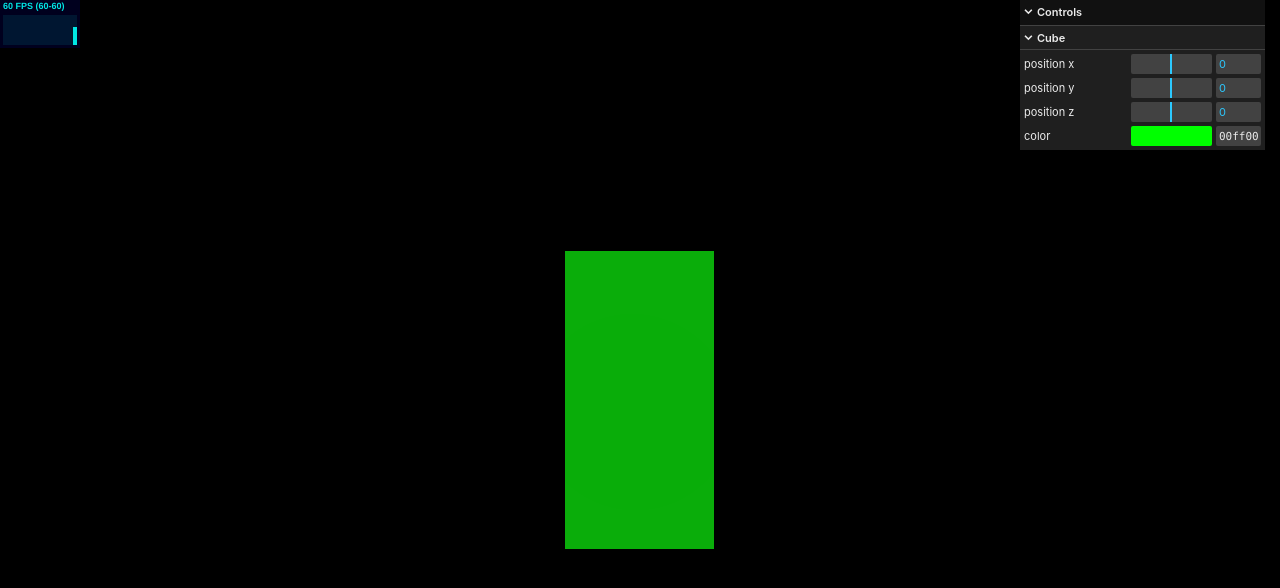
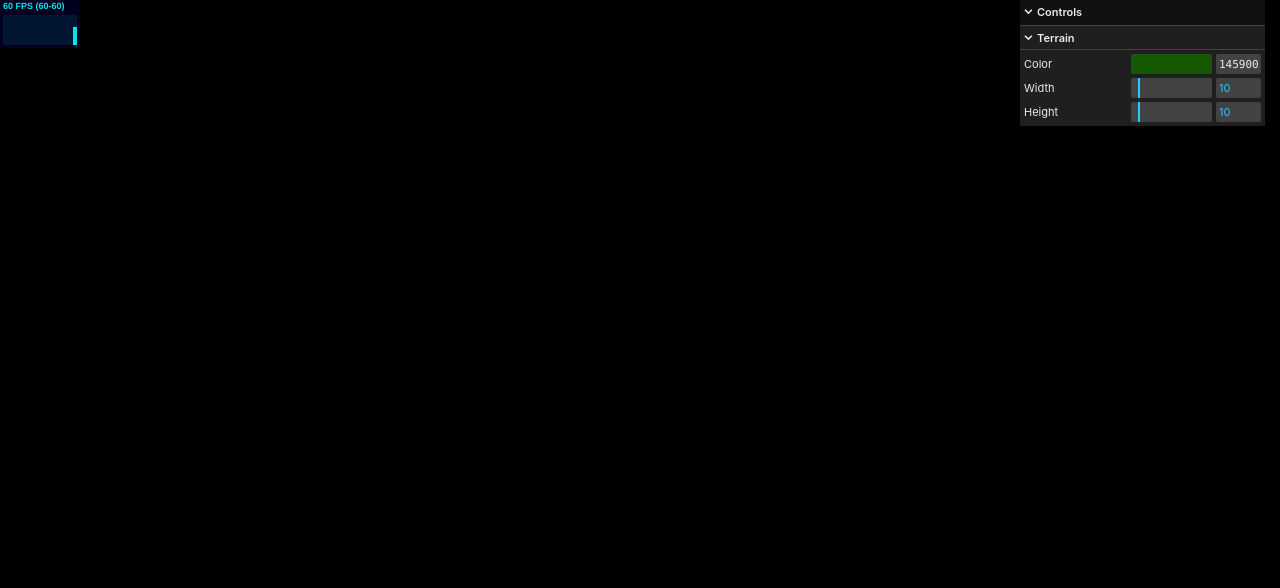
Before and after one commit to Keshav-Madhav/ThreeJS-RPG-Game, a website built with Vite: page index.html in a window 1280 px wide. Built offline with nearby package versions, Linux system fonts and the light colour scheme.

Commit message:
Added terrain classes and created a plane

```diff
--- a/index.html
+++ b/index.html
@@ -2,7 +2,7 @@
 <html lang="en">
 <head>
   <meta charset="UTF-8">
-  <title>RPG Game</title>
+  <title>RPG Iso</title>
   <style>
     body {
       margin: 0;
@@ -10,6 +10,6 @@
   </style>
 </head>
 <body>
-    <script type="module" src="/main.js"></script>
+    <script type="module" src="/src/main.js"></script>
 </body>
 </html>
--- a/main.js
+++ b/src/main.js
@@ -2,6 +2,7 @@ import * as THREE from 'three';
 import { OrbitControls } from 'three/addons/controls/OrbitControls.js';
 import Stats from 'three/examples/jsm/libs/stats.module.js';
 import GUI from 'three/examples/jsm/libs/lil-gui.module.min.js';
+import { Terrain } from './terrain';
 
 const gui = new GUI();
 
@@ -14,6 +15,9 @@ const scene = new THREE.Scene();
 const camera = new THREE.PerspectiveCamera( 75, window.innerWidth / window.innerHeight, 0.1, 1000 );
 const controls = new OrbitControls( camera, renderer.domElement );
 
+const terrain = new Terrain(10, 10);
+scene.add(terrain);
+
 const sun = new THREE.DirectionalLight();
 sun.position.set( 1, 2, 3 );
 scene.add( sun );
@@ -21,11 +25,6 @@ scene.add( sun );
 const ambientLight = new THREE.AmbientLight();
 ambientLight.intensity = 0.5;
 scene.add( ambientLight );
-
-const geometry = new THREE.BoxGeometry( 1, 2, 3 );
-const material = new THREE.MeshStandardMaterial( { color: 0x00ff00 } );
-const cube = new THREE.Mesh( geometry, material );
-scene.add( cube );
 
 const stats = new Stats();
 document.body.appendChild( stats.dom );
@@ -45,8 +44,10 @@ window.addEventListener( 'resize', () => {
 	renderer.setSize( window.innerWidth, window.innerHeight );
 })
 
-const folder = gui.addFolder('Cube')
-folder.add(cube.position, 'x', -10, 10).name('position x');
-folder.add(cube.position, 'y', -10, 10).name('position y');
-folder.add(cube.position, 'z', -10, 10).name('position z');
-folder.addColor(material, 'color').name('color');
+const terrainFolder = gui.addFolder('Terrain');
+terrainFolder.addColor(terrain.material, 'color').name('Color');
+terrainFolder.add(terrain, 'width', 1, 100).name('Width');
+terrainFolder.add(terrain, 'height', 1, 100).name('Height');
+terrainFolder.onChange(() => {
+	terrain.createGeometry();
+})
--- /dev/null
+++ b/src/terrain.js
@@ -0,0 +1,22 @@
+import * as THREE from 'three';
+
+export class Terrain extends THREE.Mesh {
+  constructor(width, height){
+    super();
+
+    this.width = width;
+    this.height = height;
+
+    this.createGeometry();
+    this.material = new THREE.MeshStandardMaterial({ color: 0x50a000 });
+
+    this.rotation.x = -Math.PI / 2;
+  }
+
+  createGeometry(){
+    this.geometry?.dispose();
+    this.geometry = new THREE.PlaneGeometry(this.width, this.height);
+
+    this.position.set(this.width / 2, 0, this.height / 2);
+  }
+}
```
